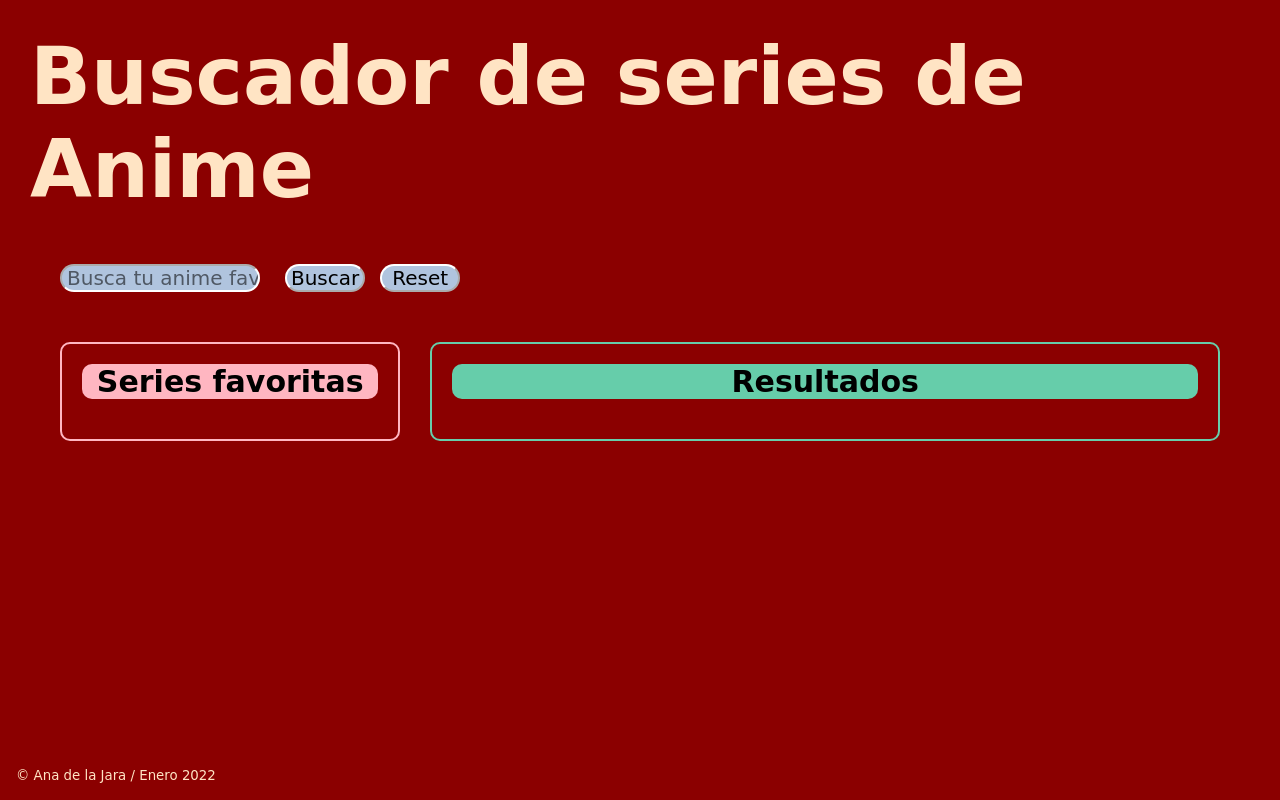
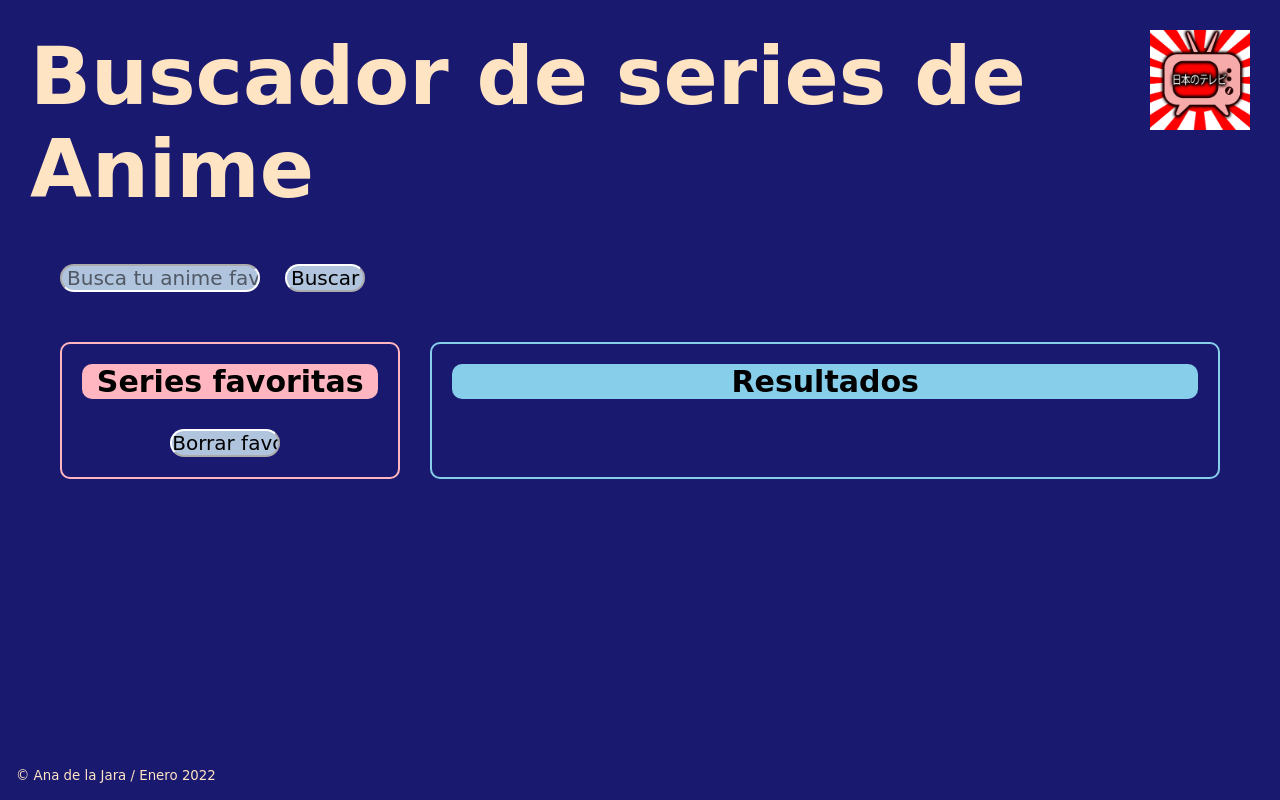
Before and after one commit to Adalab/modulo-2-evaluacion-final-AnadelaJara, a website: page src/html/index.html in a window 1280 px wide. Drawn offline with nearby package versions, Linux system fonts and the light colour scheme; files that its build step writes are made by us from their sources; files whose address does not match are found by name; a web font is replaced by a local one.

Commit message:
add css changes

```diff
--- a/src/html/partials/header.html
+++ b/src/html/partials/header.html
@@ -1,3 +1,4 @@
 <header class="page__header">
 <h1>Buscador de series de Anime </h1>
+<img class="header__img"src="./assets/images/unnamed.png" alt="japantv">
 </header>
--- a/src/html/partials/main.html
+++ b/src/html/partials/main.html
@@ -3,13 +3,13 @@
   <form action="#" class="form js_form">
     <input class="js_searchInput input" type="text" name="search" id="search" placeholder="Busca tu anime favorito"/>
     <input class="button js_searchButton" type="button" value="Buscar"  />
-    <input class="button js_resetButton" type="button" value="Reset"  />
   </form>
 
   <div class="container">
     <section class="section_fav">
       <h2 class="lists__title--fav">Series favoritas</h2>
       <ul class="ul_fav js_favSeries"></ul>
+      <input class="button reset js_resetButton" type="button" value="Borrar favoritos"  />
     </section>
 
     <section class="section_main">
--- a/src/scss/core/_variables.scss
+++ b/src/scss/core/_variables.scss
@@ -7,6 +7,6 @@ $blackColor: #000;
 $coralColor: #ff7f50;
 $deepPinkColor: #ffe4c4;
 $lightGray: #b0c4de;
-$blueBebeColor: #66cdaa;
+$blueBebeColor: #87ceeb; // SkyBlue
 $pinkBebeColor: #ffb6c1;
-$bloodColor: #8b0000;
+$bloodColor: #191970; //MidnightBlue
--- a/src/scss/layout/_header.scss
+++ b/src/scss/layout/_header.scss
@@ -6,3 +6,8 @@
   color: $deepPinkColor;
   font-size: 40px;
 }
+
+.header__img {
+  width: 100px;
+  height: 100px;
+}
--- a/src/scss/layout/_page.scss
+++ b/src/scss/layout/_page.scss
@@ -55,6 +55,10 @@ ul {
   }
 }
 
+.reset {
+  margin-top: 10px;
+  width: 110px;
+}
 .container {
   display: flex;
   flex-direction: row;
@@ -119,6 +123,7 @@ ul {
 
 .img_fav {
   width: 150px;
+  padding: 10px;
 }
 
 .ul_fav {
```
Also changed, not shown: src/images/assasination-classroom-1584454227.jpg (added).
